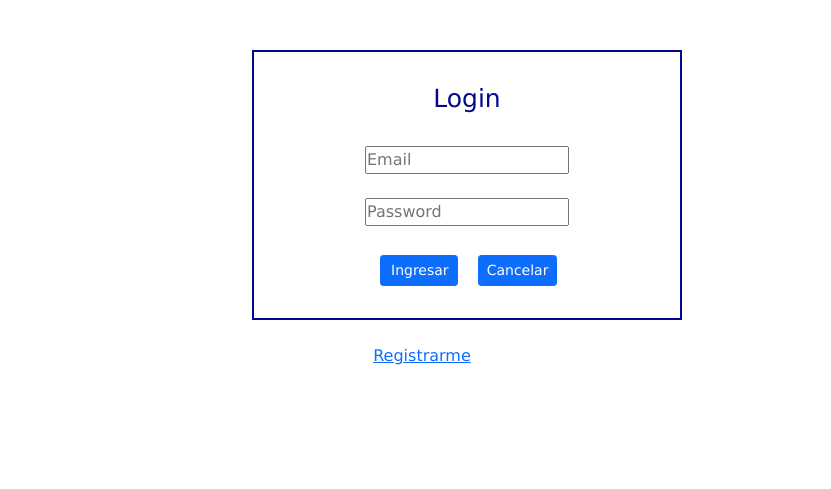
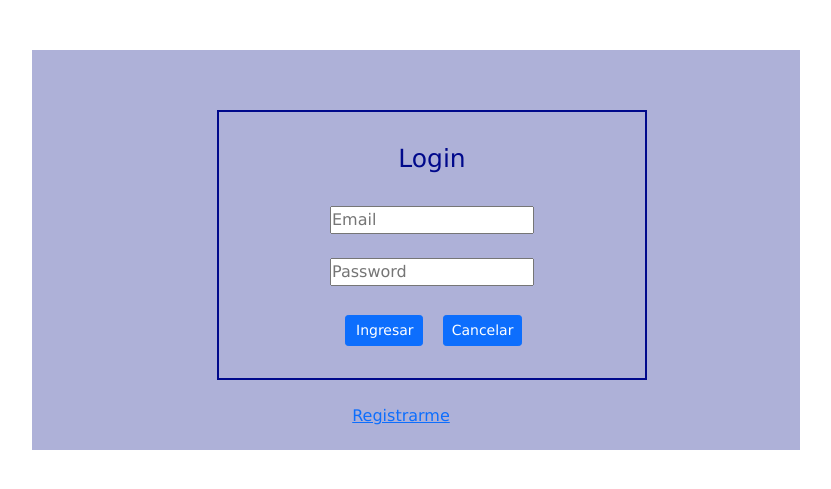
Before and after one commit to MossoLuciano/Login_PHP_MySQL_HTML_CSS, a PHP site: page /login.php in a window 1280 px wide. Shown: the part 109-598 px from the top of the page, without its empty margins (218-1049 px from the left). Run offline with PHP 8.4, Linux system fonts and the light colour scheme.

Commit message:
Terminacion de login.php

```diff
--- a/login.php
+++ b/login.php
@@ -10,7 +10,7 @@
         VerificarUsuario($email, $clave);
     }
 ?>
-
+<div class="mainLogin">
     <div class="login">
         <h2 class="tituloLogin">Login</h2><br>
         <form action="#" method="POST" id="formularioLogin">
@@ -18,10 +18,9 @@
             <input type="password" name="clave" class="clave" placeholder="Password"><br><br>
             <input type="submit" value="Ingresar" name="ingresar" class="btn btn-sm  btn-primary" id="ingresar">
             <input type="submit" value="Cancelar" name="cancelar" class="btn btn-sm  btn-primary"><br>
+        </form>
     </div><br>
-    </form>
-</div>
-
     <div class="vinculoRegistro">
     <a href="registro.php">Registrarme</a>
     </div><br>
+</div>
--- a/master.css
+++ b/master.css
@@ -60,7 +60,6 @@
 }
 
 .main{
-
     padding: 25px 10px 10px 10px;
     height: auto;
     background-color:rgb(174, 177, 216);
@@ -77,13 +76,22 @@
 .login{
     width: 430px;
     height: 270px;
-    margin-left: 470px;
-    margin-top: 50px;
+    margin-left: 125px;
     display: flex;
     flex-direction: column;
     justify-content: center;
     align-items: center;
     border: 2px solid rgb(0, 9, 139);
+
+}
+
+.mainLogin{
+    margin-left: 250px;
+    width: 60%;
+    margin-top: 50px;
+    background-color: rgb(174, 177, 216);
+    height: 400px;
+    padding: 60px;
 }
 
 .btn{
@@ -97,6 +105,7 @@
 
 .vinculoRegistro{
     text-align: center;
+    margin-left: -30px;
 }
 
 .tituloLogin{
```
Lines whose indentation alone changed are shown as unchanged.
